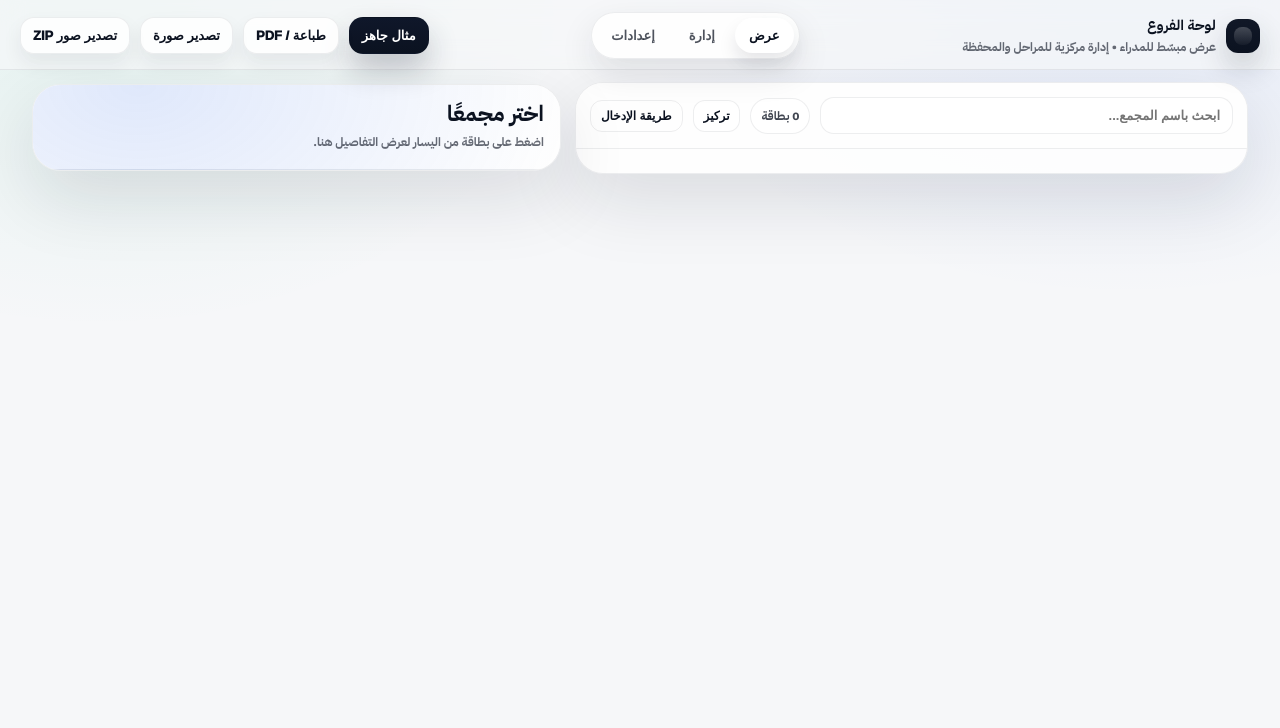
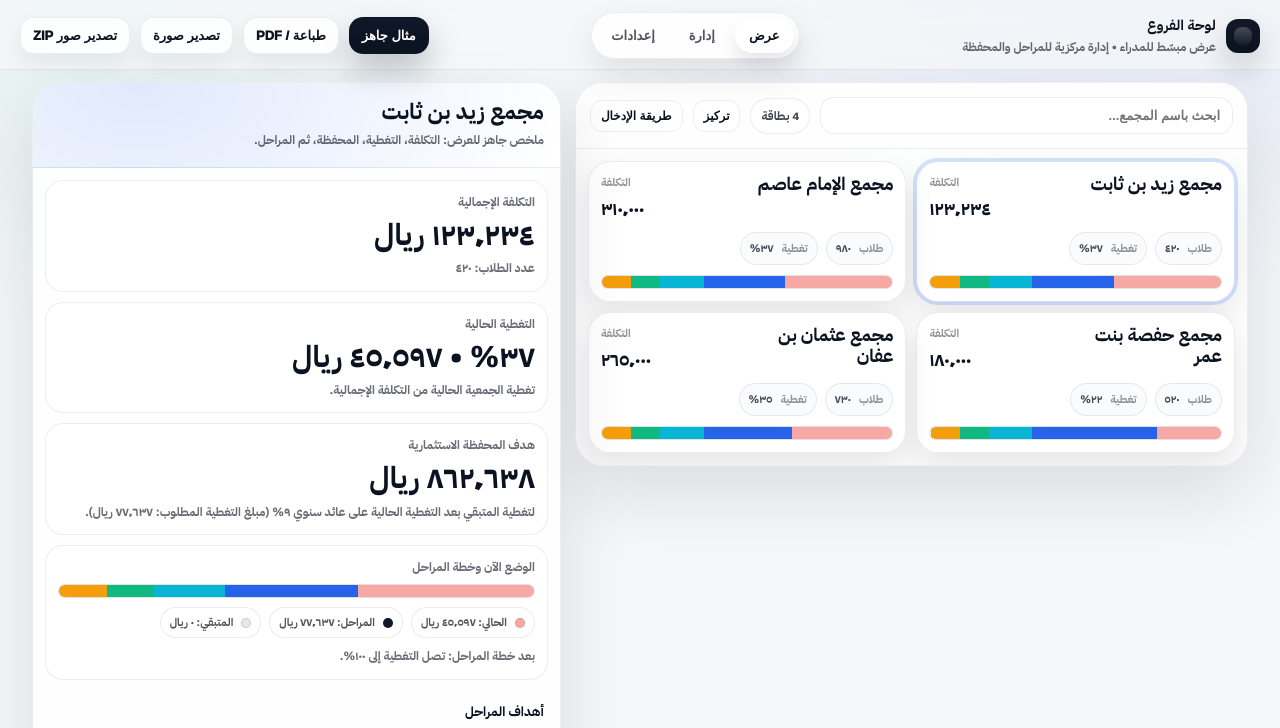
Before and after one commit to 9ini12-ctrl/compound-board, a website: page index.html in a window 1280 px wide. Both pictures are taken after a click on the button "مثال جاهز". Shown: the top 728 px of the page. Drawn offline with nearby package versions, Linux system fonts and the light colour scheme.

Commit message:
Add files via upload

```diff
--- a/index.html
+++ b/index.html
@@ -2034,7 +2034,12 @@
 
     // Sample data
     document.getElementById("btnAddSample").addEventListener("click", ()=>{
-      cards=[];
+      cards=[
+        normalizeCard({branch_name:"مجمع زيد بن ثابت", total_cost:"123234", students:"420", covered_current_pct:"37"}, "seed1"),
+        normalizeCard({branch_name:"مجمع الإمام عاصم", total_cost:"310000", students:"980", covered_current_amount:"115000"}, "seed2"),
+        normalizeCard({branch_name:"مجمع حفصة بنت عمر", total_cost:"180000", students:"520", covered_current_pct:"22"}, "seed3"),
+        normalizeCard({branch_name:"مجمع عثمان بن عفان", total_cost:"265000", students:"730", covered_current_amount:"92000"}, "seed4"),
+      ];
       if(!stages.length) stages=defaultStages();
       selectedId=cards[0].id;
       renderStages(); rerenderAll(); save();
@@ -2223,24 +2228,30 @@
 
 
     // ===== Init =====
-    (function init(){
-      const ok=load();
-      if(!ok){
-        stages=defaultStages();
-        cards=[];
-        selectedId=cards[0].id;
-      }
-
-      // Default: use a centralized JSON file hosted with the site (can be replaced from Settings).
-      // This makes the "server JSON" the primary source for everyone, while localStorage remains a cache/fallback.
+    (async function init(){
+      const ok = load();
+
+      // Force centralized JSON by default (no more seed examples)
+      // If user has no remote URL saved, set it automatically.
       try{
         if(remoteGetUrl && !(remoteGetUrl.value||"").trim()){
-          const isFile = (location.protocol === 'file:' || location.origin === 'null');
-          remoteGetUrl.value = isFile ? `./data/compounds_data.json` : `${location.origin}/data/compounds_data.json`;
+          const isFile = location.protocol === "file:";
+          const def = isFile ? "./data/compounds_data.json" : (location.origin + "/data/compounds_data.json");
+          remoteGetUrl.value = def;
         }
-      }catch(e){}
-
-      if(!Array.isArray(stages) || !stages.length) stages=defaultStages();
+        if(remoteAutoOn) remoteAutoOn.value = "on";
+        if(remoteInterval && !(remoteInterval.value||"").trim()) remoteInterval.value = "20";
+      }catch(_){}
+
+      // Always start with minimal local state; remote will override on success
+      if(!ok){
+        stages = defaultStages();
+        cards = [];
+        selectedId = null;
+      }
+
+      // Normalize local (if any) before first render
+      if(!Array.isArray(stages) || !stages.length) stages = defaultStages();
       cards = (cards||[]).map(c=>normalizeCard(c, c.id||uid())).filter(c=>c.branch_name);
 
       renderStages();
@@ -2251,8 +2262,17 @@
       else updateInspectorEmpty();
 
       setMode("view");
+      save();
+
+      // Fetch remote immediately (then keep polling)
+      const fetched = await fetchRemoteOnce(true);
       startSyncTimer();
-      save();
+
+      // If remote fetch succeeded, UI already re-rendered inside fetchRemoteOnce
+      // If it failed and we have no cards, show a helpful badge.
+      if(!fetched && (!cards || !cards.length)){
+        setSyncBadge("ضع رابط JSON (GET) في الإعدادات", false);
+      }
     })();
   </script>
 
```
Also changed, not shown: README_AR.txt.
